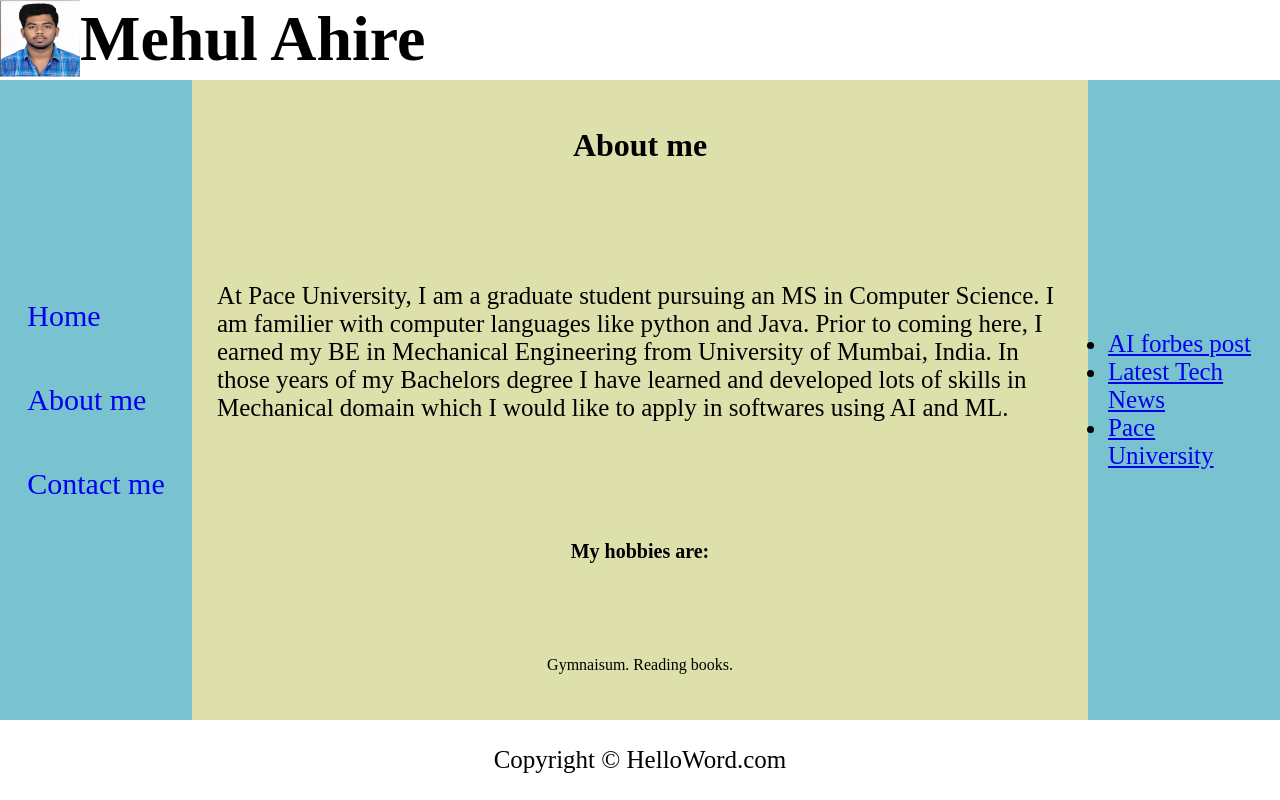
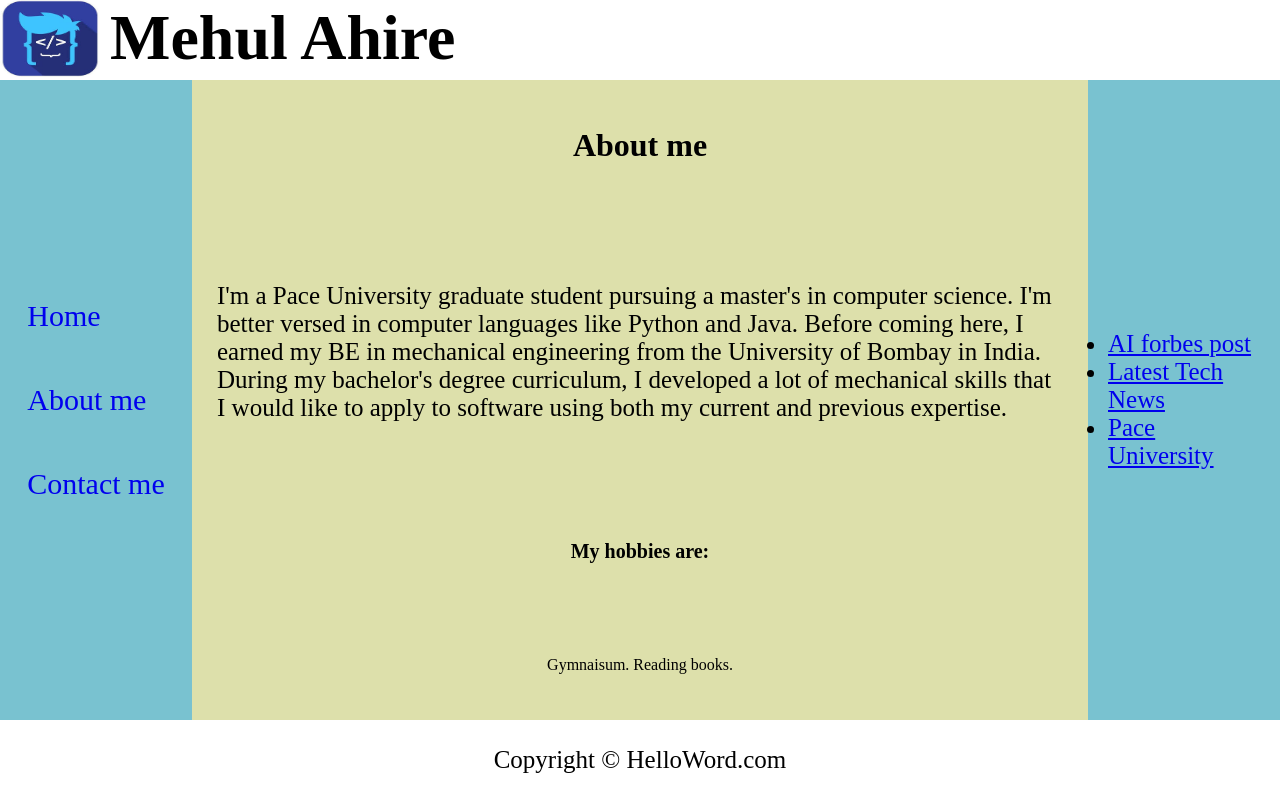
Before and after one commit to mehul02545/my_static_website, a plain HTML site: page about_me.html in a window 1280 px wide. Drawn offline with Linux system fonts and the light colour scheme.

Commit message:
change is style.css and index deleted

```diff
--- a/about_me.html
+++ b/about_me.html
@@ -11,7 +11,7 @@
 
 <body>
   <div class="head">
-    <img src="pp.png" alt="Profie Picture" width="80" height="77">
+    <img src="image.png" alt="Header Picture" width="100" height="77">
   </div>
   <div class="logo_container">
     <h1>Mehul Ahire</h1>
@@ -37,9 +37,8 @@
     <p>
 
 
-      At Pace University, I am a graduate student pursuing an MS in Computer Science. I am familier with computer languages like python and Java.
-      Prior to coming here, I earned my BE in Mechanical Engineering from University of Mumbai, India. In those years of my Bachelors degree
-      I have learned and developed lots of skills in Mechanical domain which I would like to apply in softwares using AI and ML.
+      I'm a Pace University graduate student pursuing a master's in computer science. I'm better versed in computer languages like Python and Java.
+Before coming here, I earned my BE in mechanical engineering from the University of Bombay in India. During my bachelor's degree curriculum, I developed a lot of mechanical skills that I would like to apply to software using both my current and previous expertise.
     </p>
     <h3>My hobbies are:</h3>
     Gymnaisum.
--- a/style.css
+++ b/style.css
@@ -37,6 +37,11 @@
  }
 
 
+ img{
+  border-radius: 20%;
+ }
+
+
  .head{
    top: 0;
    left: 0;
@@ -48,9 +53,9 @@
 
  .logo_container{
   top: 0;
-  padding-left: 80px;
+  padding-left: 110px;
   color: black;
-  height: 77px;
+  height: 75px;
   display: table-cell;
   vertical-align: middle;
   font-size: 32px;
```
Also changed, not shown: contact_me.html (+1 -1 lines), home.html (+1 -1 lines), image.png (added), pp.png (deleted).
